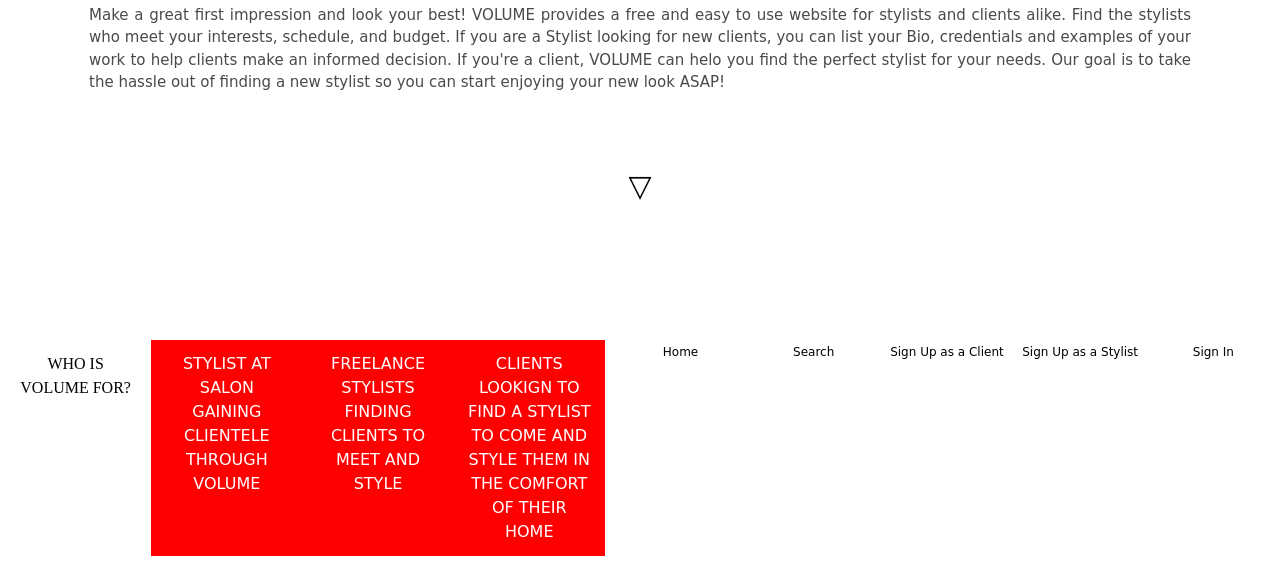
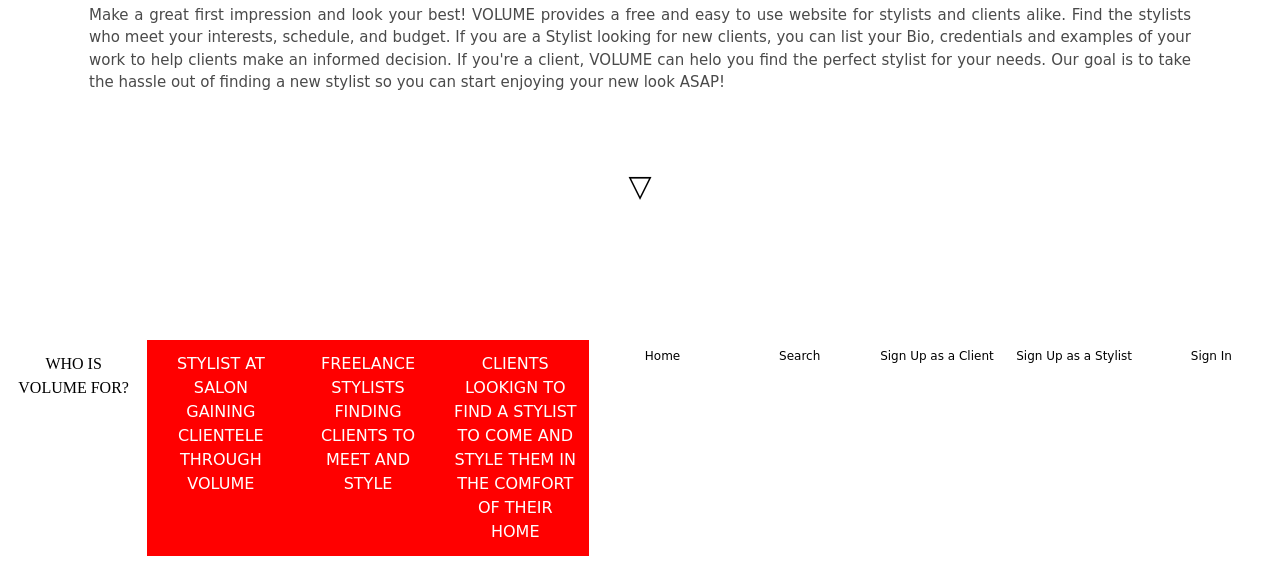
Before and after one commit to leenbean16/volume, a plain HTML site: page index.html in a window 1280 px wide. Shown: the part 499-1064 px from the top of the page. Drawn offline with nearby package versions, Linux system fonts and the light colour scheme; a web font is replaced by a local one.

Commit message:
- padding

```diff
--- a/index.html
+++ b/index.html
@@ -44,19 +44,19 @@
             <div class="column" style="background: red; color: white;">
                 <p class="block-quote">CLIENTS LOOKIGN TO FIND A STYLIST TO COME AND STYLE THEM IN THE COMFORT OF THEIR HOME</p>
             </div>
-            <div class="column" style="float: left; margin: -9px; margin-left: 0px; font-size: 12px;">
+            <div class="column" style="float: left; margin: -5px; margin-left: 0px; font-size: 12px;">
                 <a style="color: black;" href="index.html">Home</a>
             </div>
-            <div class="column" style="float: left; margin: -9px; font-size: 12px;">
+            <div class="column" style="float: left; margin: -5px; font-size: 12px;">
                 <a style="color: black;" href="list.html">Search</a>
             </div>
-            <div class="column" style="float: left; margin: -9px; font-size: 12px;">
+            <div class="column" style="float: left; margin: -5px; font-size: 12px;">
                 <a style="color: black;" href="clientSignUp.html">Sign Up as a Client</a>
             </div>
-            <div class="column" style="float: left; margin: -9px; font-size: 12px;">
+            <div class="column" style="float: left; margin: -5px; font-size: 12px;">
                 <a style="color: black;" href="stylistSignUp.html">Sign Up as a Stylist</a>
             </div>
-            <div class="column" style="float: left; margin: -9px; font-size: 12px;">
+            <div class="column" style="float: left; margin: -5px; font-size: 12px;">
                 <a style="color: black;" class="sign-in">Sign In</a>
             </div>
         </div>
```
